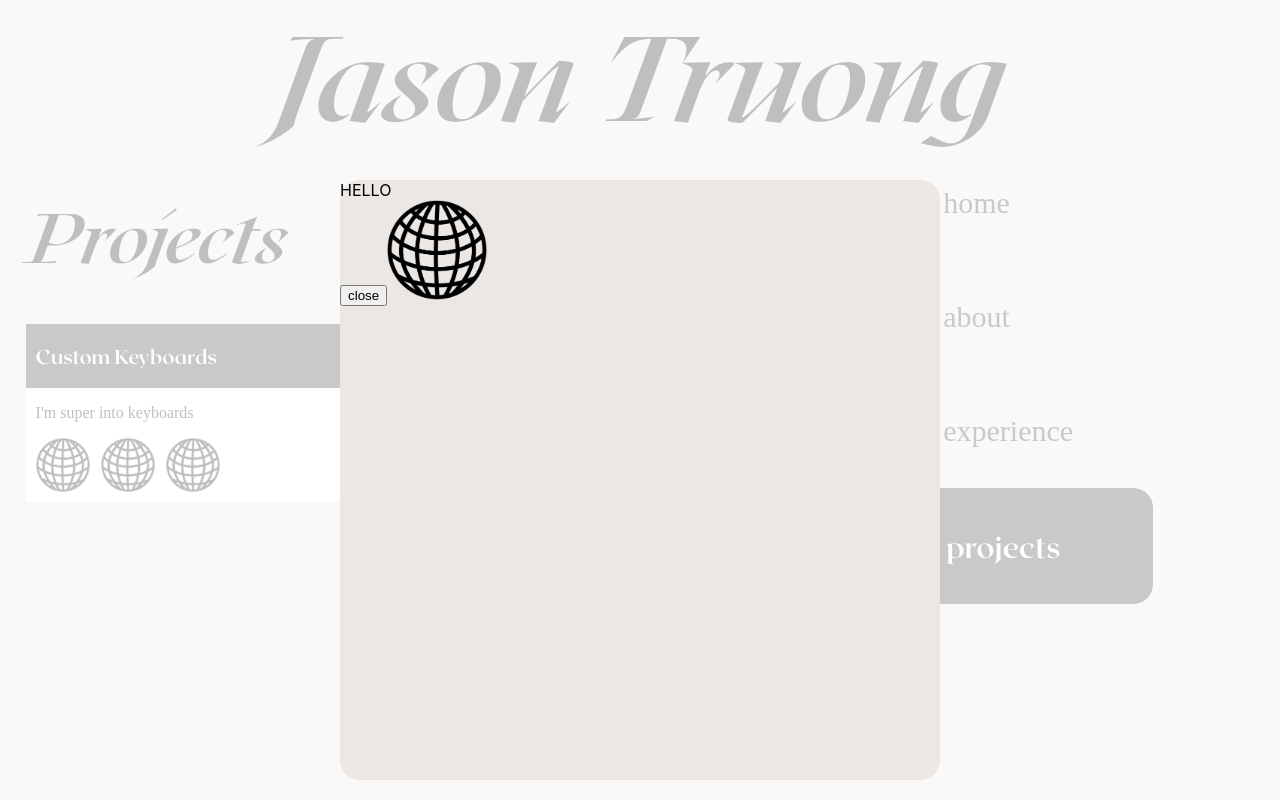
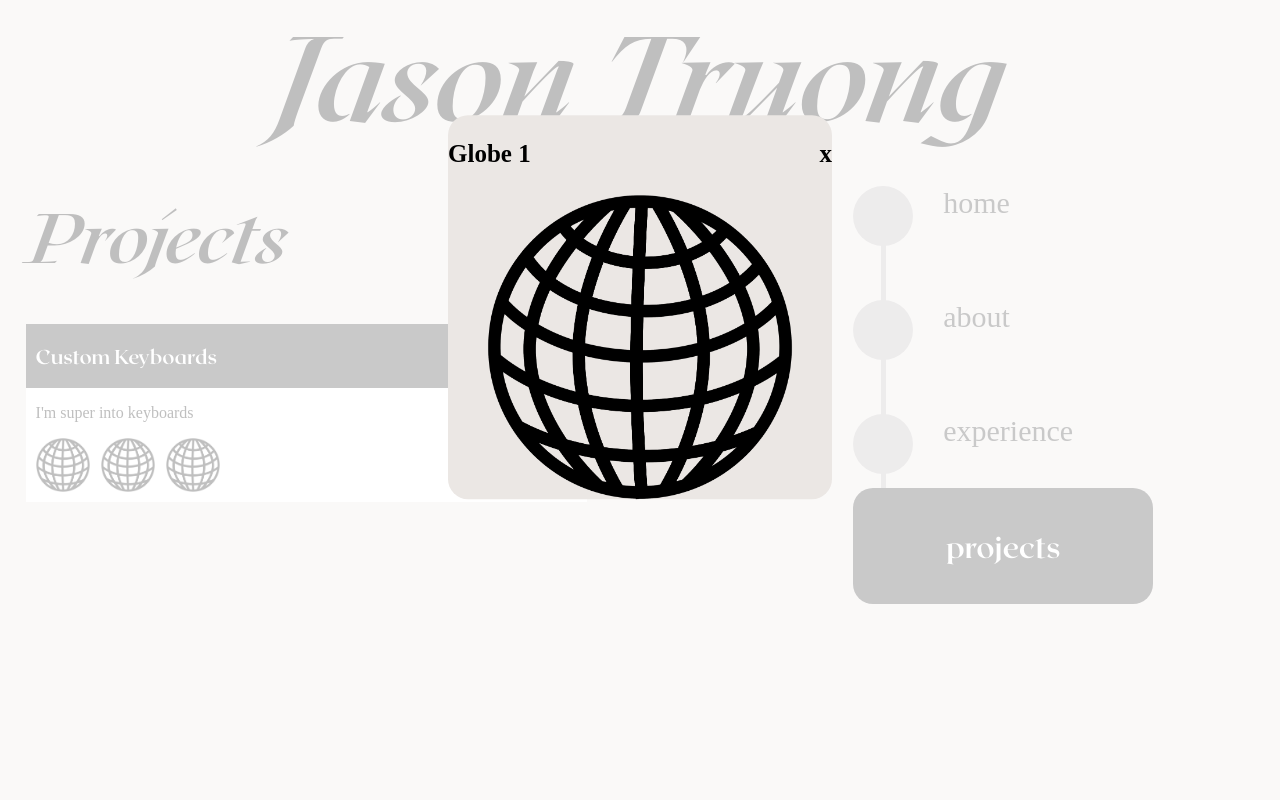
Before and after one commit to jasonntruong/jasonntruong.github.io, a React (Create React App) app: page /projects in a window 1280 px wide. Both pictures are taken after a click on the picture 68 px from the left and 464 px from the top of the page. Built offline with nearby package versions, Linux system fonts and the light colour scheme; a web font is replaced by a local one.

Commit message:
editing modal styling

```diff
--- a/src/Card.scss
+++ b/src/Card.scss
@@ -42,11 +42,12 @@
   float: left;
   width: 10%;
   padding-right: 2%;
+  cursor: pointer;
 }
 
 .modal {
-  width: 600px;
-  height: 600px;
+  width: 30vw;
+  height: 30vw;
   background-color: #ebe7e4;
   border-radius: 20px;
   margin-left: auto;
@@ -57,3 +58,12 @@
 .modal:focus {
   outline: none;
 }
+
+.x {
+  font-family: "Adelle";
+  font-weight: bold;
+  font-size: 25px;
+  float: right;
+  display: "inline-flex";
+  cursor: pointer;
+}
--- a/src/Card.tsx
+++ b/src/Card.tsx
@@ -10,16 +10,21 @@ Modal.setAppElement(document.getElementById("root"));
 interface Props {
   title: string;
   desc: string;
-  imgs: [];
+  imgs: [string, string];
 }
 function Card(props: Props) {
   const [openModal, setOpenModal] = useState(false);
-  const [displayedImg, setDisplayedImg] = useState();
+  const [displayImg, setdisplayImg] = useState();
+  const [displayTitle, setDisplayTitle] = useState("");
 
   return (
     <>
       <Modal className="modal" isOpen={openModal}>
-        <ImageModal displayedImg={displayedImg} setOpenModal={setOpenModal} />
+        <ImageModal
+          displayImg={displayImg}
+          title={displayTitle}
+          setOpenModal={setOpenModal}
+        />
       </Modal>
       <div className="background">
         <div className="top">
@@ -29,7 +34,8 @@ function Card(props: Props) {
         <div className="bottom">
           <p>{props.desc}</p>
           <div className="rowImg">
-            {props.imgs?.map((img) => {
+            {props.imgs?.map(([img, title]) => {
+              console.log(typeof img);
               return (
                 <img
                   className="columnImg"
@@ -38,7 +44,8 @@ function Card(props: Props) {
                   alt={img}
                   onClick={() => {
                     setOpenModal(true);
-                    setDisplayedImg(img);
+                    setdisplayImg(img);
+                    setDisplayTitle(title);
                   }}
                 />
               );
--- a/src/ImageModal.tsx
+++ b/src/ImageModal.tsx
@@ -1,11 +1,38 @@
 import React, { useState } from "react";
 
-function ImageModal({ displayedImg, setOpenModal }) {
+function ImageModal({ displayImg, setOpenModal, title }) {
   return (
     <div>
-      <div>HELLO</div>
-      <button onClick={() => setOpenModal(false)}>close</button>
-      <img src={displayedImg} style={{ width: "100px" }} />
+      <p
+        style={{
+          fontFamily: "Adelle",
+          fontWeight: "bold",
+          fontSize: "25px",
+          display: "inline-flex",
+        }}
+      >
+        {title}
+      </p>
+
+      <p className="x" onClick={() => setOpenModal(false)}>
+        x
+      </p>
+      <div
+        style={{
+          position: "absolute",
+          display: "flex",
+          justifyContent: "center",
+          margin: "auto",
+        }}
+      >
+        {/* <button onClick={() => setOpenModal(false)}>close</button> */}
+        <img
+          src={displayImg}
+          style={{
+            width: "80%",
+          }}
+        />
+      </div>
     </div>
   );
 }
--- a/src/Pages/Projects.tsx
+++ b/src/Pages/Projects.tsx
@@ -13,7 +13,11 @@ function Projects({ navbar }) {
           <Card
             title="Custom Keyboards"
             desc="I'm super into keyboards"
-            imgs={[globe, globe, globe]}
+            imgs={[
+              [globe, "Globe 1"],
+              [globe, "Globe 2"],
+              [globe, "Glove 3"],
+            ]}
           />
         </div>
       </div>
```
